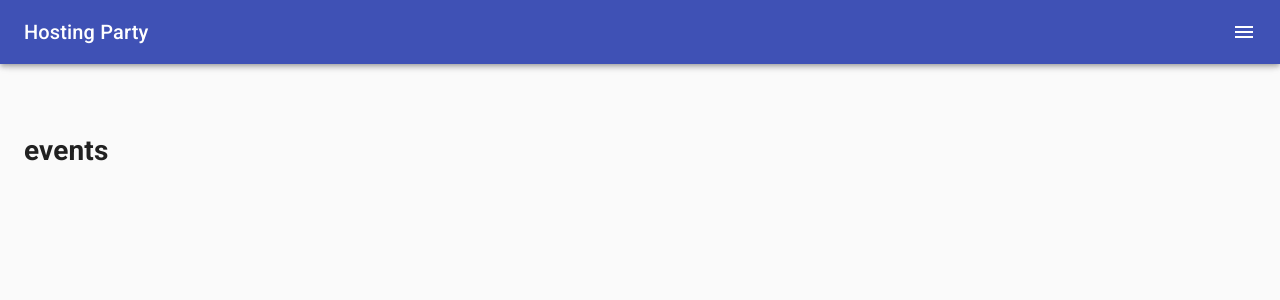
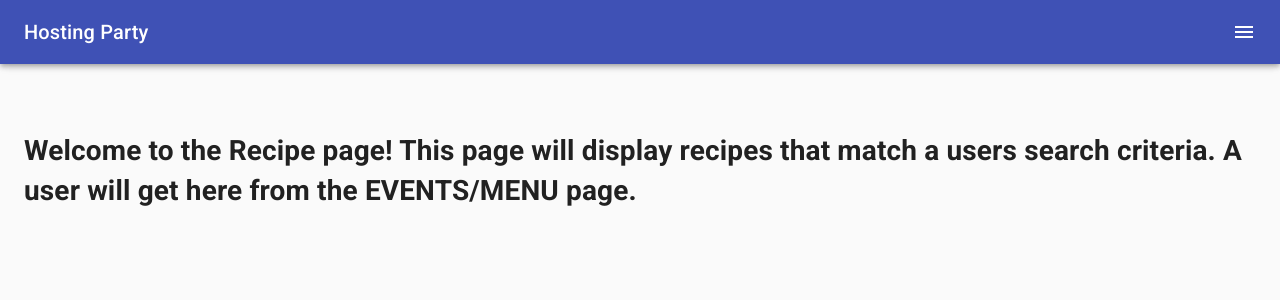
Before and after one commit to HostingParty/HostingApp, a React (Create React App) app in the folder client/: page /recipe in a window 1280 px wide. Shown: the top 300 px of the page. Built offline with nearby package versions, Linux system fonts and the light colour scheme.

Commit message:
adding deets for the recipe page so I have something to work with

```diff
--- a/client/src/pages/recipe.js
+++ b/client/src/pages/recipe.js
@@ -8,7 +8,10 @@ export const Recipe = () => {
     return (
       <Container fluid>
         <h1>
-          events
+          Welcome to the Recipe page! This page will display recipes that match a users search criteria.
+
+          A user will get here from the EVENTS/MENU page.
+
         </h1>
 
       </Container>
```
